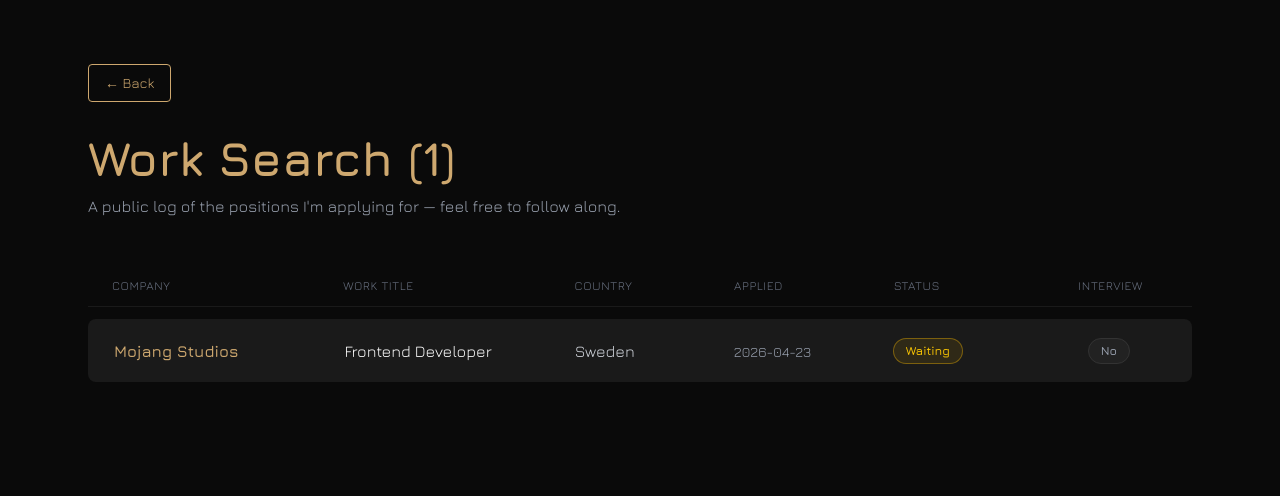
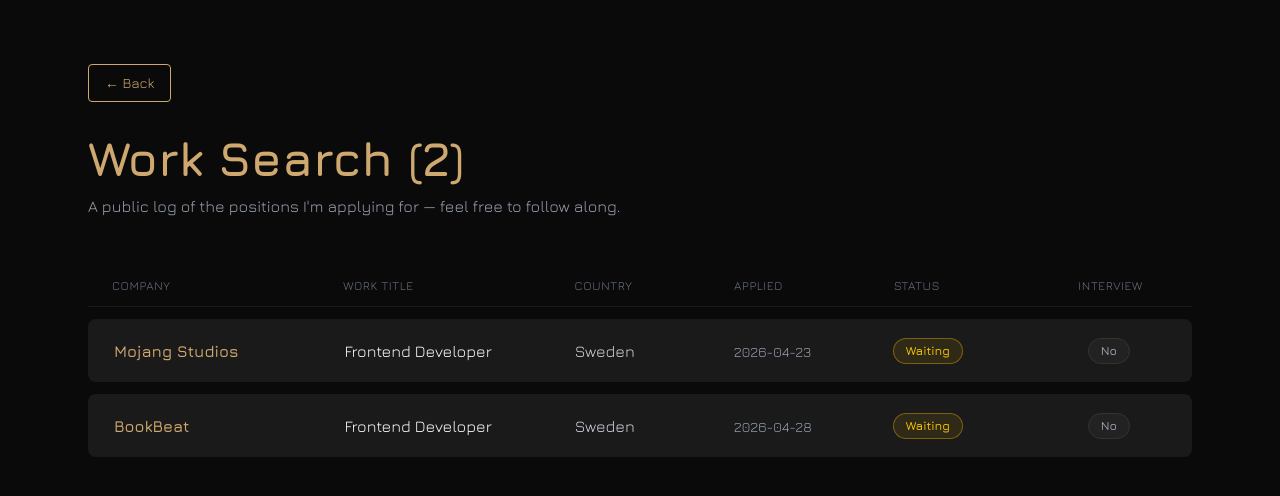
Before and after one commit to TobiasKjernell/portfolio, a React (Vite) app: page /worksearch in a window 1280 px wide. Shown: the top 496 px of the page. Built offline with nearby package versions, Linux system fonts and the light colour scheme.

Commit message:
added work update

```diff
--- a/src/pages/WorkSearchPage/index.tsx
+++ b/src/pages/WorkSearchPage/index.tsx
@@ -22,6 +22,16 @@
         status: 'Waiting',
         interview: false,
     },
+    {
+        id: 2,
+        company: 'BookBeat',
+        workTitle: 'Frontend Developer',
+        country: 'Sweden',
+        appliedDate: '2026-04-28',
+        status: 'Waiting',
+        interview: false,
+    },
+
 ]
 
 const statusStyles: Record<ApplicationStatus, string> = {
```
